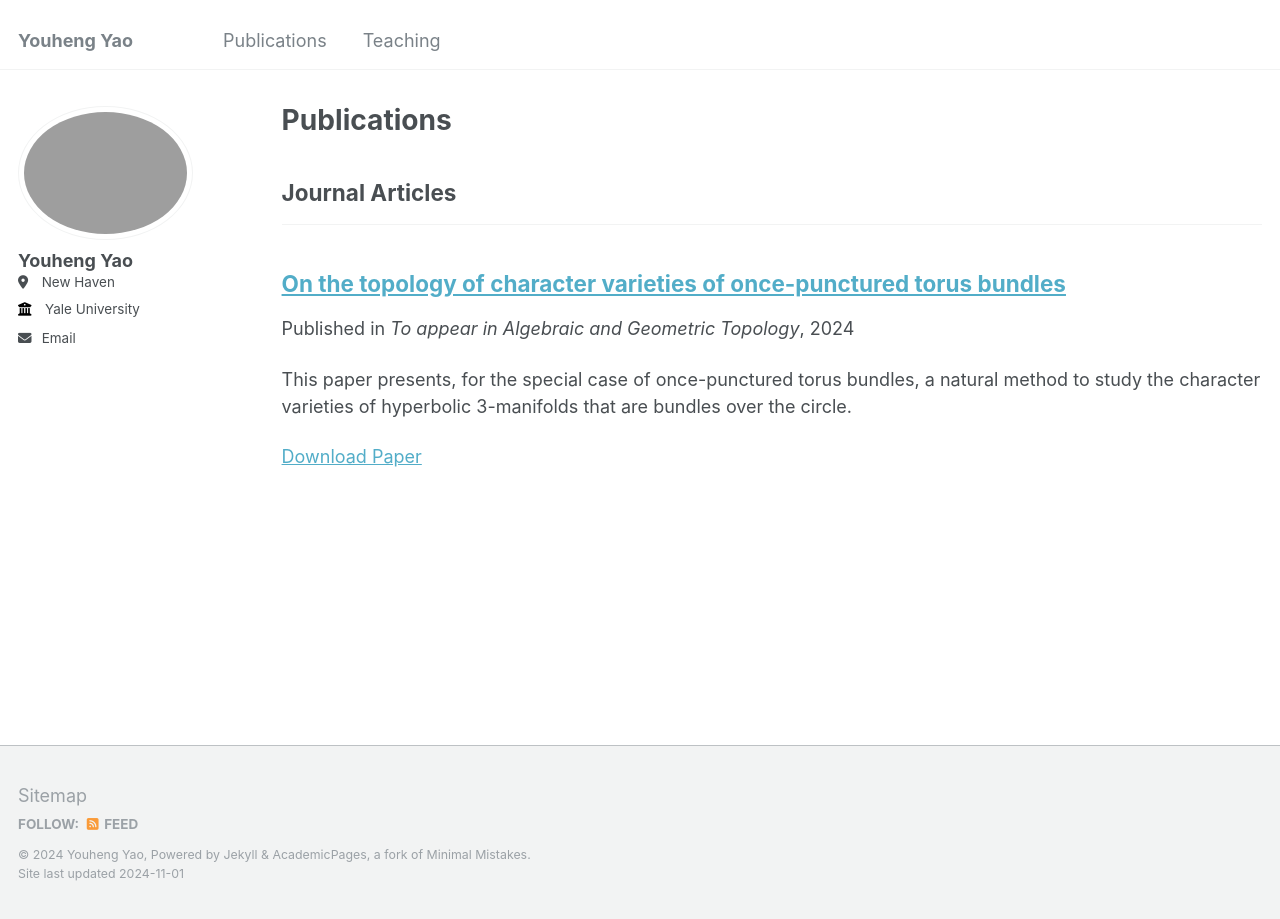
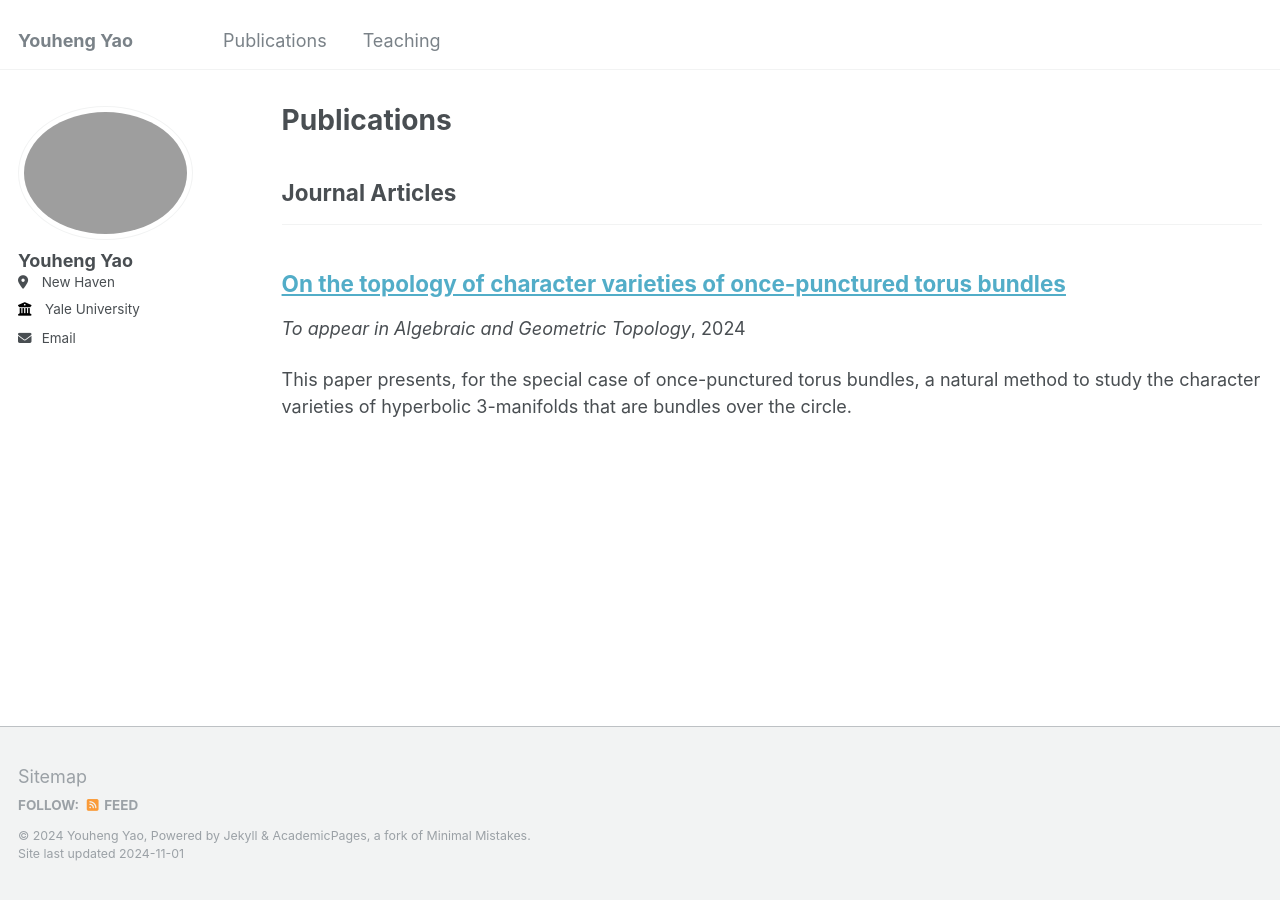
Before and after one commit to LionelYao/LionelYao.github.io, a Jekyll site: the page built from _pages/publications.html, in a window 1280 px wide. Built offline with Jekyll 4.4.1, drawn with Linux system fonts in a browser that asks for light colours.

Commit message:
Add files via upload

```diff
--- a/_includes/archive-single.html
+++ b/_includes/archive-single.html
@@ -41,7 +41,7 @@
         {% if post.collection == 'teaching' %}
           <p> {{ post.type }}, <i>{{ post.venue }}</i>, {{ post.date | default: "1900-01-01" | date: "%Y" }} </p>
         {% elsif post.collection == 'publications' %}
-          <p>Published in <i>{{ post.venue }}</i>, {{ post.date | default: "1900-01-01" | date: "%Y" }} </p>
+          <p><i>{{ post.venue }}</i>, {{ post.date | default: "1900-01-01" | date: "%Y" }} </p>
         {% elsif post.date %}
          <p class="page__date"><strong><i class="fa fa-fw fa-calendar" aria-hidden="true"></i> {{ site.data.ui-text[site.locale].date_label | default: "Published:" }}</strong> <time datetime="{{ post.date | default: "1900-01-01" | date_to_xmlschema }}">{{ post.date | default: "1900-01-01" | date: "%B %d, %Y" }}</time></p>
         {% endif %}
@@ -52,19 +52,5 @@
     <p class="archive__item-excerpt" itemprop="description"><p>{{ post.excerpt | markdownify | remove: '<p>' | remove: '</p>' }}<strong><a href="{{ base_path }}{{ post.url }}" rel="permalink"> Read more</a></strong></p></p>
     {% endif %}
 
-    {% if post.citation and post.paperurl and post.slidesurl %}
-      <p>Recommended citation: {{ post.citation }}<br /><a href="{{ post.paperurl }}">Download Paper</a> | <a href="{{ post.slidesurl }}">Download Slides</a></p>
-    {% elsif post.citation and post.paperurl %}
-      <p>Recommended citation: {{ post.citation }}<br /><a href="{{ post.paperurl }}">Download Paper</a></p>
-    {% elsif post.citation and post.slidesurl %}
-      <p>Recommended citation: {{ post.citation }}<br /><a href="{{ post.slidesurl }}">Download Slides</a></p>
-    {% elsif post.citation %}
-      <p>Recommended citation: {{ post.citation }}</p>
-    {% elsif post.paperurl %}
-      <p><a href=" {{ post.paperurl }} ">Download Paper</a></p>
-    {% elsif post.slidesurl %}
-      <p>Download <a href="{{ post.slidesurl }}">Download Slides</a></p></p>
-    {% endif %}
-
   </article>
 </div>
```
